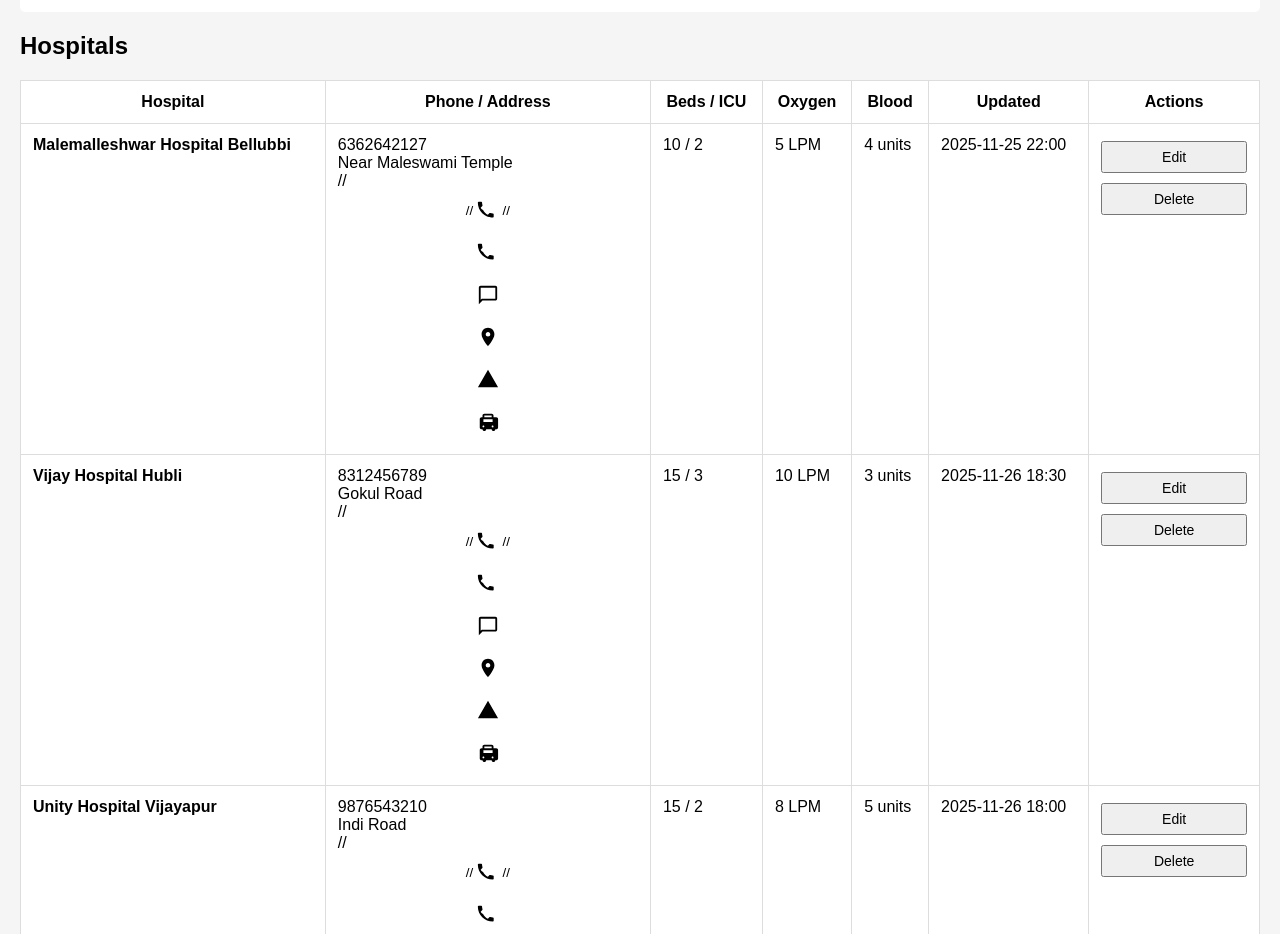
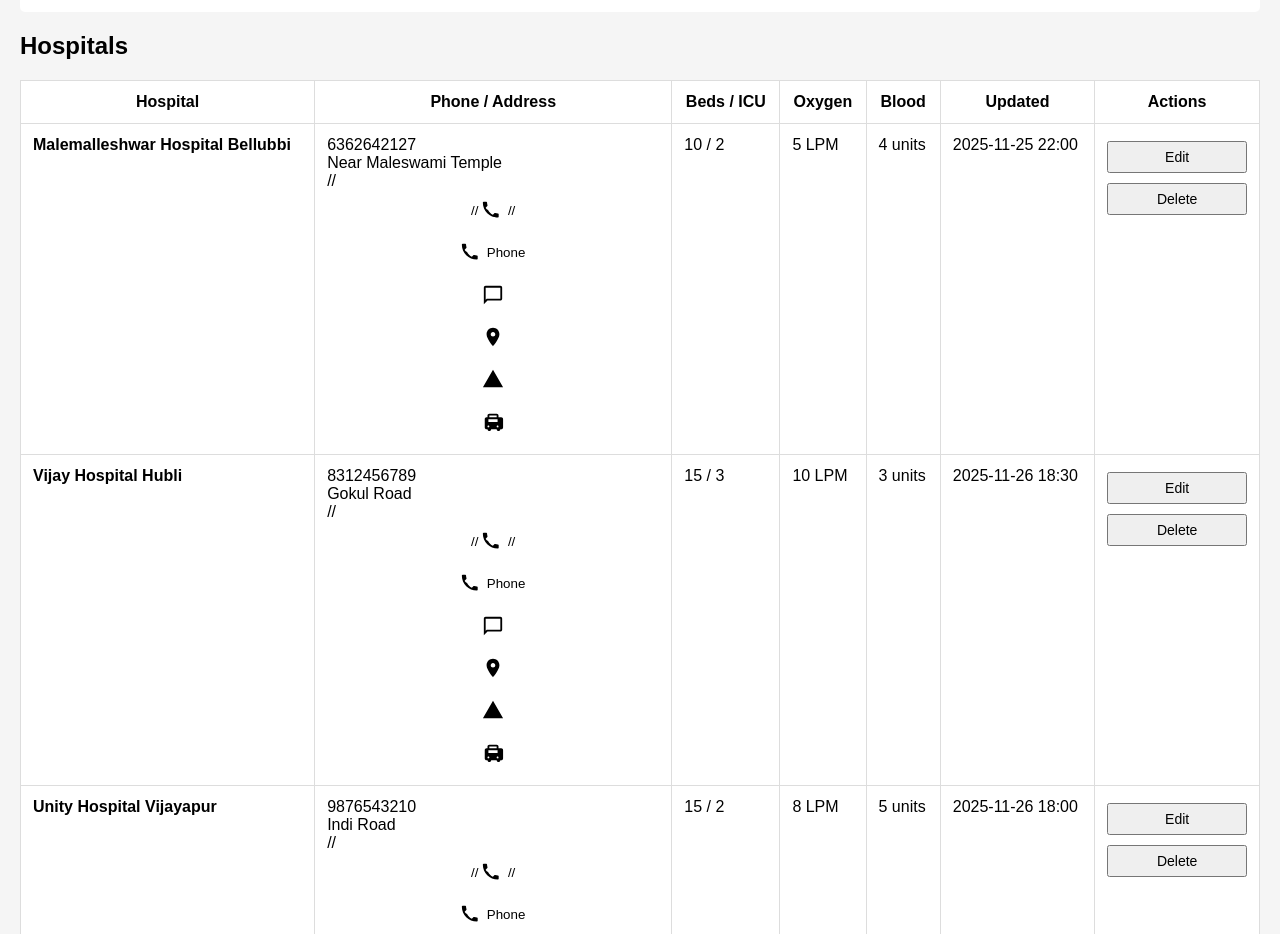
Before and after one commit to mahesh9611/Hospital-website, a plain HTML site: page index.html in a window 1280 px wide. Shown: the part 800-1734 px from the top of the page. Drawn offline with Linux system fonts and the light colour scheme.

Commit message:
Update index.html

```diff
--- a/index.html
+++ b/index.html
@@ -159,8 +159,8 @@ function renderHospitals(list = hospitals) {
                 //     <svg class="icon"><use href="#phoneIcon"></use></svg>
                 // </button>
 				<button class="icon-btn" onclick="callHospital('${h.phone}')">
-        			<svg class="icon"><use href="#phoneIcon"></use></svg>
-    			</button>
+				    <svg class="icon"><use href="#phoneIcon"></use></svg> Phone
+				</button>
 
                 <button class="icon-btn" onclick="smsHospital('${h.phone}')">
                     <svg class="icon"><use href="#smsIcon"></use></svg>
```
